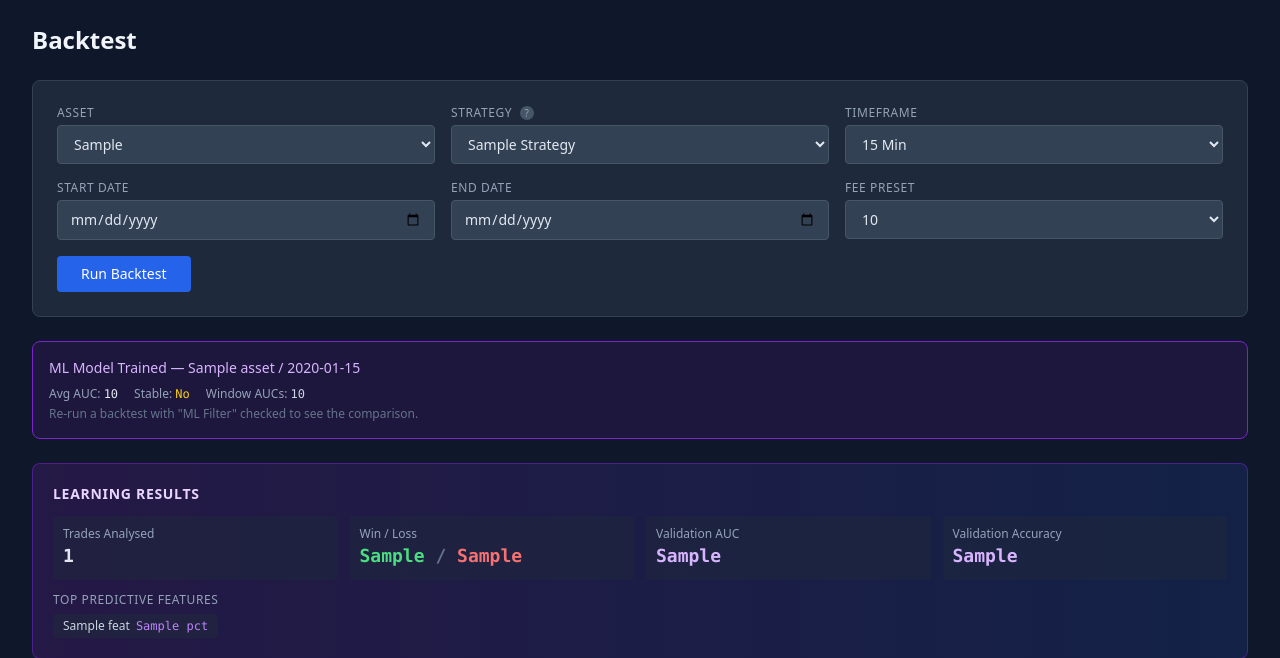
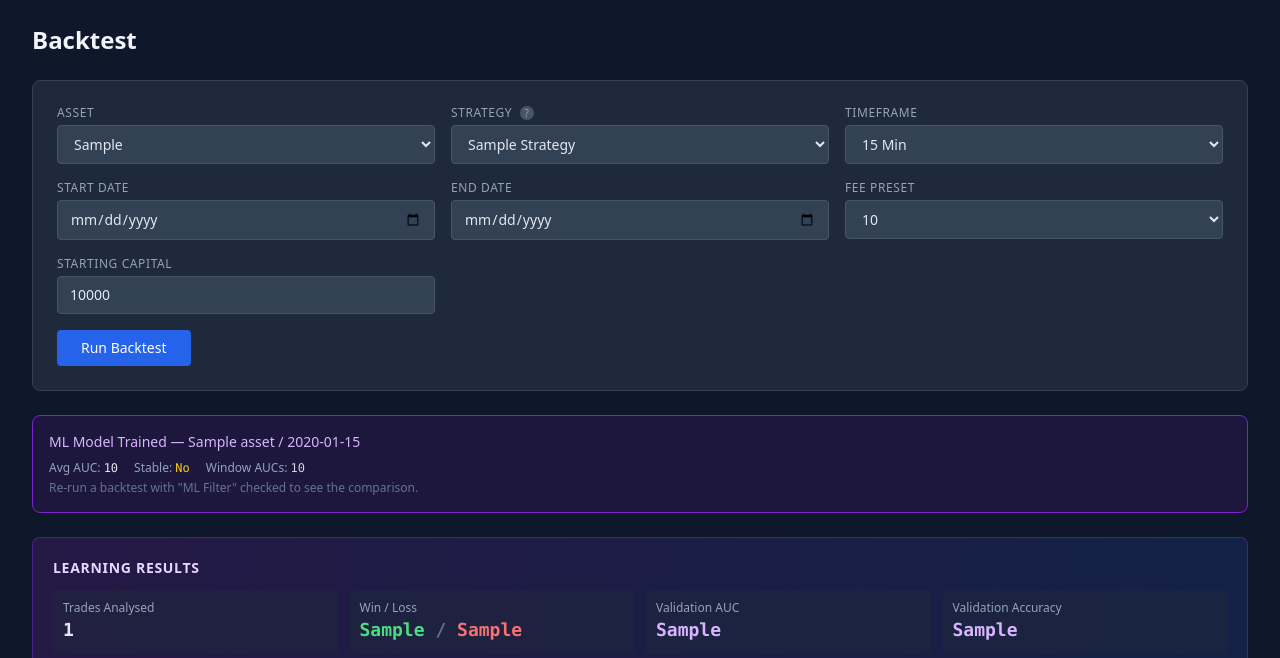
Before and after one commit to joehohoho/market-signal-lab, a FastAPI app: template src/ui/templates/backtest.html in a window 1280 px wide. Shown: the part 57-715 px from the top of the page. Run offline with FastAPI, Linux system fonts and the light colour scheme; the template is opened without the code that fills it: most values are stand-ins (such as "Sample title", 1, 10 or a date in 2020); parts of the project's set-up code (start-up, migrations or seed data) failed here and were passed over; some libraries are stand-ins or nearby versions.

Commit message:
feat: Configurable backtest capital + ML filter auto-enabled
Add Starting Capital input to backtest form (default $10,000, min $100).
Previously hardcoded. ML filter checkbox now defaults to checked when a
trained model exists, so learning compounds across runs automatically.

Co-Authored-By: Claude Opus 4.6 <noreply@anthropic.com>

```diff
--- a/src/api/routes.py
+++ b/src/api/routes.py
@@ -523,6 +523,7 @@ def create_app() -> FastAPI:
         start_date: str = Form(default=""),
         end_date: str = Form(default=""),
         fee_preset: str = Form(default="crypto_major"),
+        initial_capital: float = Form(default=10000.0),
         ml_filter: str = Form(default=""),
     ):
         """Run a backtest and return the results page."""
@@ -544,6 +545,7 @@ def create_app() -> FastAPI:
                 "ml_result": None,
                 "ml_trained": None,
                 "learn_result": None,
+                "initial_capital_raw": initial_capital,
             })
 
         # Parse dates
@@ -581,6 +583,7 @@ def create_app() -> FastAPI:
                 "ml_result": None,
                 "ml_trained": None,
                 "learn_result": None,
+                "initial_capital_raw": initial_capital,
             })
 
         # Get strategy params
@@ -590,7 +593,7 @@ def create_app() -> FastAPI:
         # Run backtest (without ML filter for baseline)
         strat_obj = get_strategy(strategy)
         engine = BacktestEngine(
-            initial_capital=10_000.0,
+            initial_capital=initial_capital,
             fee_preset=fee_preset,
         )
         result: BacktestResult = engine.run(
@@ -647,6 +650,7 @@ def create_app() -> FastAPI:
             "ml_result": ml_result_data,
             "ml_trained": None,
             "learn_result": None,
+            "initial_capital_raw": initial_capital,
             "result": {
                 "asset": asset,
                 "strategy": strategy,
@@ -749,6 +753,7 @@ def create_app() -> FastAPI:
         start_date: str = Form(default=""),
         end_date: str = Form(default=""),
         fee_preset: str = Form(default="crypto_major"),
+        initial_capital: float = Form(default=10000.0),
     ):
         """Train ML from trade outcomes, then compare baseline vs filtered."""
         _tpl_base = {
@@ -759,6 +764,7 @@ def create_app() -> FastAPI:
             "ml_filter_on": False,
             "ml_result": None,
             "ml_trained": None,
+            "initial_capital_raw": initial_capital,
         }
 
         store = _get_store()
@@ -832,7 +838,7 @@ def create_app() -> FastAPI:
             })
 
         # Run baseline backtest
-        engine = BacktestEngine(initial_capital=10_000.0, fee_preset=fee_preset)
+        engine = BacktestEngine(initial_capital=initial_capital, fee_preset=fee_preset)
         baseline: BacktestResult = engine.run(
             df, strat_obj, params, asset=asset, timeframe=timeframe,
         )
@@ -947,6 +953,7 @@ def create_app() -> FastAPI:
             "ml_result": None,
             "ml_trained": None,
             "learn_result": None,
+            "initial_capital_raw": 10000,
         })
 
     # ------------------------------------------------------------------
--- a/src/ui/templates/backtest.html
+++ b/src/ui/templates/backtest.html
@@ -79,6 +79,12 @@
                     {% endfor %}
                 </select>
             </div>
+            <div>
+                <label class="block text-xs text-slate-400 mb-1 uppercase tracking-wider">Starting Capital</label>
+                <input type="number" name="initial_capital" placeholder="10000" required
+                       value="{{ initial_capital_raw|default(10000) }}" min="100" step="100"
+                       class="w-full bg-slate-700 border border-slate-600 text-slate-200 text-sm rounded px-3 py-2 focus:ring-blue-500 focus:border-blue-500 placeholder-slate-500">
+            </div>
             <div class="md:col-span-3 flex items-center space-x-4">
                 <button type="submit"
                         class="bg-blue-600 hover:bg-blue-700 text-white text-sm font-medium px-6 py-2 rounded transition-colors">
@@ -87,7 +93,7 @@
                 {% if has_ml_model %}
                 <label class="flex items-center space-x-2 text-sm text-slate-300 cursor-pointer">
                     <input type="checkbox" name="ml_filter" class="rounded bg-slate-700 border-slate-600 text-blue-500 focus:ring-blue-500"
-                           {% if ml_filter_on %}checked{% endif %}>
+                           {% if ml_filter_on or not result %}checked{% endif %}>
                     <span>ML Filter</span>
                     <span class="group/tip relative inline-block cursor-help">
                         <span class="inline-flex items-center justify-center w-3.5 h-3.5 rounded-full bg-slate-600 text-[10px] text-slate-400">?</span>
```
